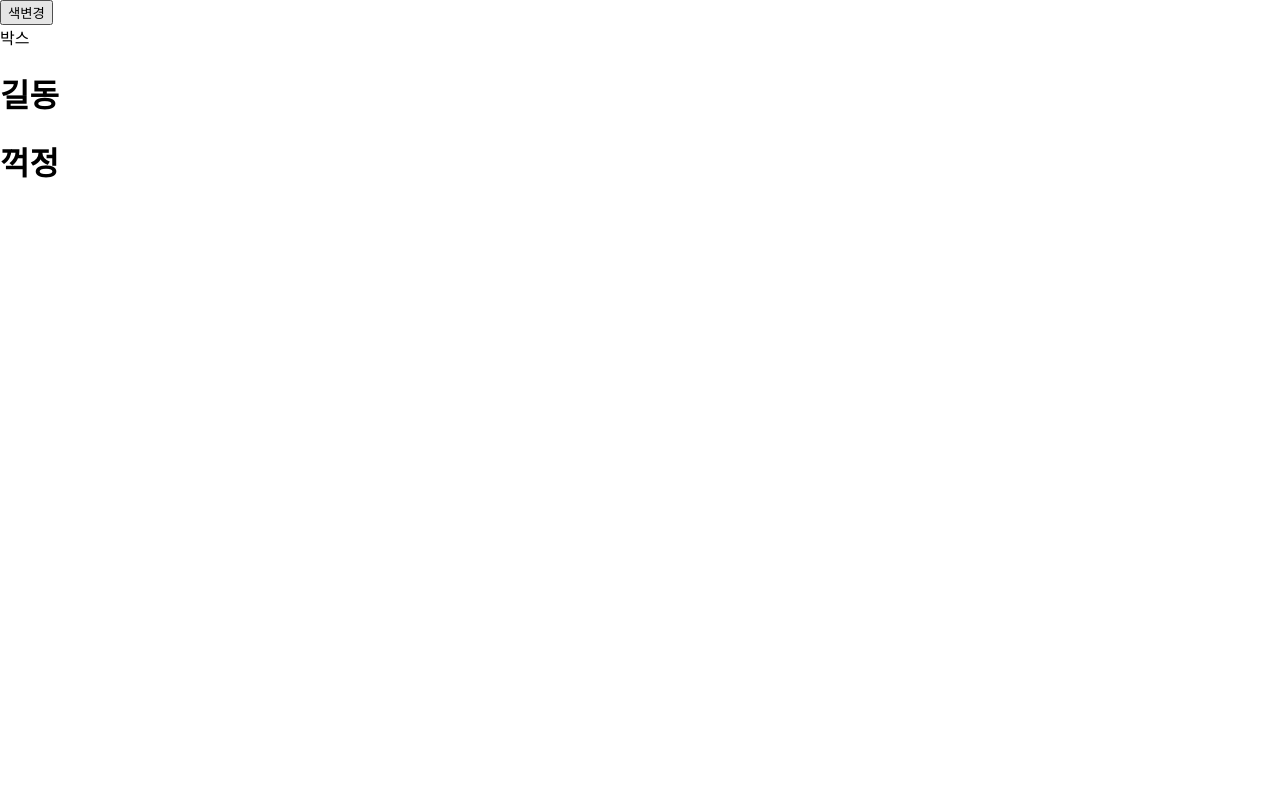
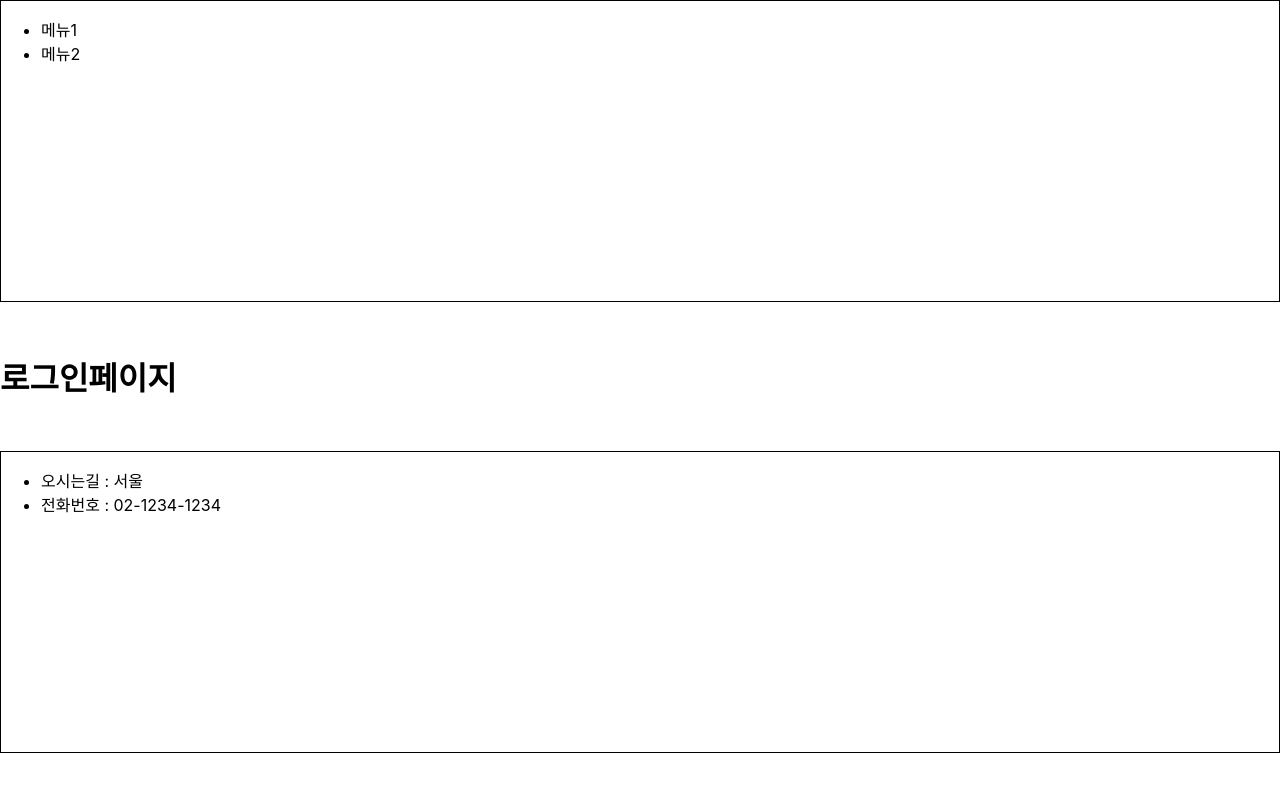
Before and after one commit to 94shinshinhy/my-app, a React (Create React App) app: page / in a window 1280 px wide. Shown: the top 792 px of the page. Built offline with nearby package versions, Linux system fonts and the light colour scheme.

Commit message:
styled-components

```diff
--- a/package.json
+++ b/package.json
@@ -9,6 +9,7 @@
     "react": "^18.2.0",
     "react-dom": "^18.2.0",
     "react-scripts": "5.0.1",
+    "styled-components": "^5.3.6",
     "web-vitals": "^2.1.4"
   },
   "scripts": {
--- a/src/App.js
+++ b/src/App.js
@@ -1,41 +1,13 @@
 import logo from './logo.svg';
 import './App.css';
-import { createRef, useMemo, useRef, useState } from 'react';
+import LoginPage from './pages/LoginPage';
 
-// useRef(디자인)
-// dom을 변경할 때 사용
 function App() {
-  const myRef = useRef(null);
-
-  const [list, setList] = useState([
-    { id: 1, name: '길동' },
-    { id: 2, name: '꺽정' },
-  ]);
-
-  const myRefs = Array.from({ length: list.length }).map(() => createRef());
-
   return (
     <div>
-      <button
-        onClick={() => {
-          console.log(myRef);
-          myRef.current.style.backgroundColor = 'red';
-
-          myRefs[1].current.style.backgroundColor = 'red';
-        }}
-      >
-        색변경
-      </button>
-      <div ref={myRef}>박스</div>
-      {list.map((user, index) => (
-        <h1 ref={myRefs[index]}>{user.name}</h1>
-      ))}
+      <LoginPage />
     </div>
   );
 }
 
 export default App;
-
-/**
- *
- */
--- /dev/null
+++ b/src/components/Footer.js
@@ -0,0 +1,23 @@
+import React from 'react';
+import styled from 'styled-components';
+
+// 하나의 컴포넌트를 생성(재사용)
+// styled-components => js파일과 css파일 관리
+
+const FooterList = styled.div`
+  border: 1px solid black;
+  height: 300px;
+`;
+
+const Footer = () => {
+  return (
+    <FooterList>
+      <ul>
+        <li>오시는길 : 서울</li>
+        <li>전화번호 : 02-1234-1234</li>
+      </ul>
+    </FooterList>
+  );
+};
+
+export default Footer;
--- /dev/null
+++ b/src/components/Header.js
@@ -0,0 +1,23 @@
+import React from 'react';
+import styled from 'styled-components';
+
+// 하나의 컴포넌트를 생성(재사용)
+// styled-components => js파일과 css파일 관리
+
+const HeaderList = styled.div`
+  border: 1px solid black;
+  height: 300px;
+`;
+
+const Header = () => {
+  return (
+    <HeaderList>
+      <ul>
+        <li>메뉴1</li>
+        <li>메뉴2</li>
+      </ul>
+    </HeaderList>
+  );
+};
+
+export default Header;
--- /dev/null
+++ b/src/components/login/Login.js
@@ -0,0 +1,17 @@
+import React from 'react';
+import styled from 'styled-components';
+
+const LoginBox = styled.div`
+  padding: 30px 0 30px 0;
+`;
+
+const Login = () => {
+  return (
+    <LoginBox>
+      <h1>로그인페이지</h1>
+    </LoginBox>
+  );
+};
+
+export default Login;
+<h1>로그인페이지</h1>;
--- /dev/null
+++ b/src/pages/LoginPage.js
@@ -0,0 +1,16 @@
+import React from 'react';
+import Footer from '../components/Footer';
+import Header from '../components/Header';
+import Login from '../components/login/Login';
+
+const LoginPage = () => {
+  return (
+    <div>
+      <Header />
+      <Login />
+      <Footer />
+    </div>
+  );
+};
+
+export default LoginPage;
```
Also changed, not shown: src/MyCss.js (added, +9 -0 lines), src/Sub.js (added, +11 -0 lines), 1 other file (tests, documents, lock files or other folders).
